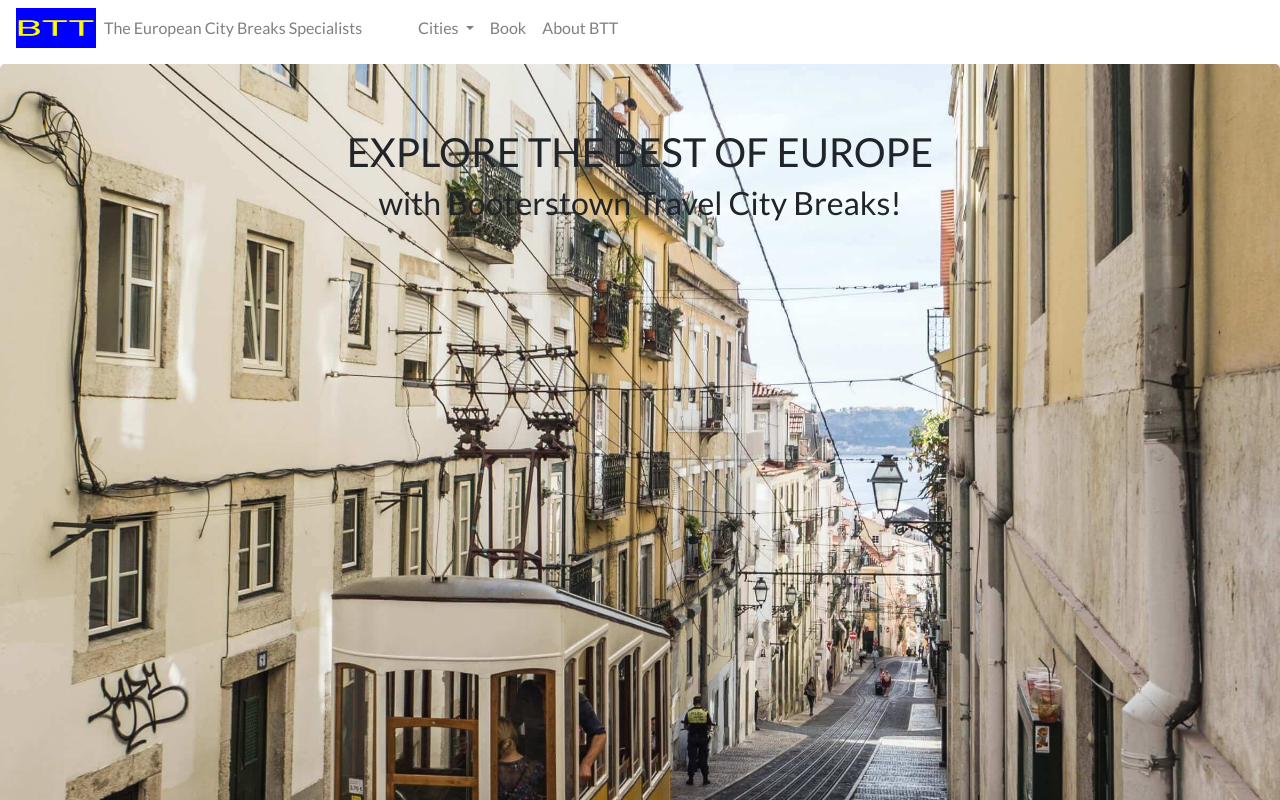
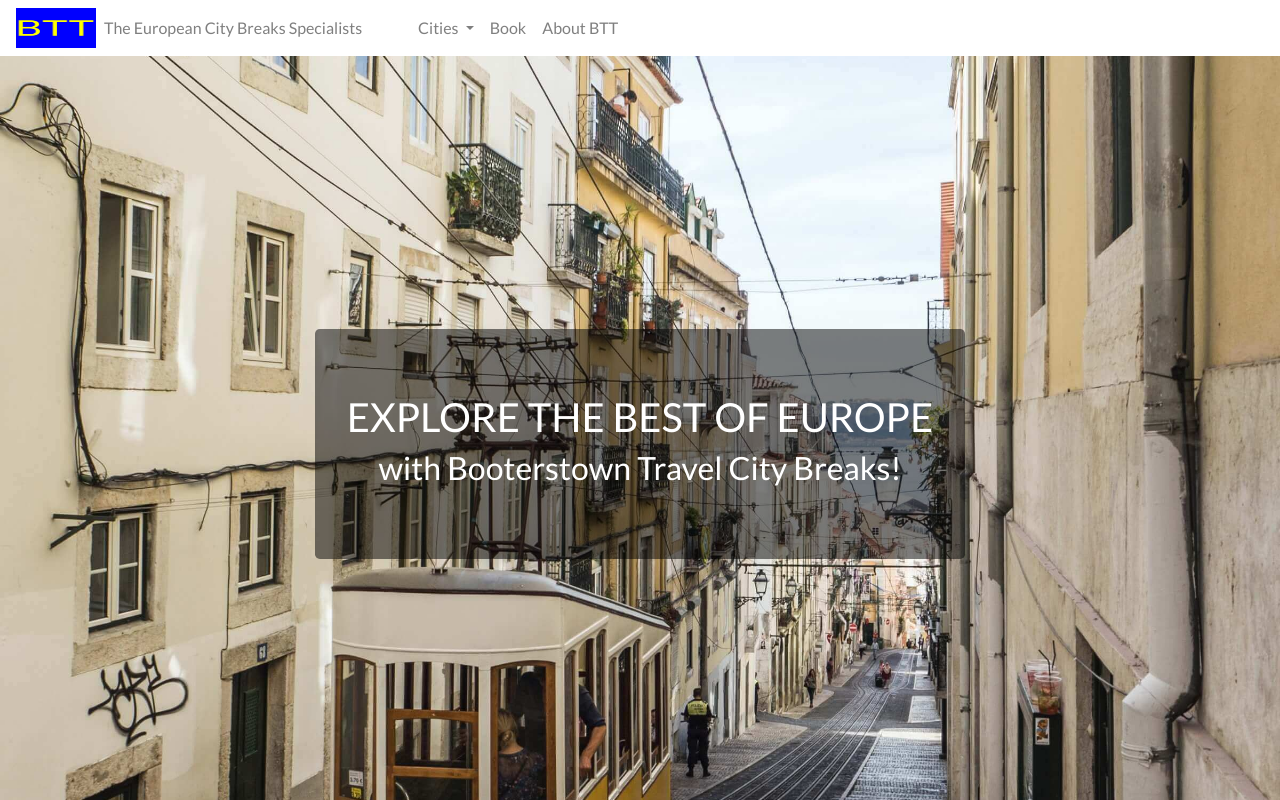
Before and after one commit to dimitridublin/ms_project2, a plain HTML site: page index.html in a window 1280 px wide. Shown: the top 800 px of the page. Drawn offline with nearby package versions, Linux system fonts and the light colour scheme.

Commit message:
added callout container, styled jumbotron

```diff
--- a/assets/css/style.css
+++ b/assets/css/style.css
@@ -11,12 +11,22 @@ body {
     overflow-x: hidden;
 }
 
-.callout-section {
+/* callout container styling */
+.callout-container {
     height: 100vh;
-    /* Homepage hero image by Vali Sachadonig on Unsplash */
+    /* homepage hero image by Vali Sachadonig on Unsplash */
     background-image: url("../images/main_hero_image_unsplash.jpg");
     background-repeat: no-repeat;
     background-size: cover;
     background-position: center;
     background-color: #000;
+    display: flex;
+    align-items: center;
+    justify-content: center;
+    position: relative;
 }
+
+.jumbotron {
+    background-color: rgba(0, 0, 0, 0.5);
+    color: #fff;
+}
--- a/index.html
+++ b/index.html
@@ -57,11 +57,15 @@
                 </ul>
             </div>
         </nav>
-
-        <section class="container-fluid mt-2 callout jumbotron text-center callout-section">
-            <h1 class=" text-uppercase"> Explore the best of Europe</h1>
-            <h2>with Booterstown Travel City Breaks!</h2>
-        </section>
+        <div class="container-fluid callout-container">
+            <div class="row">
+                <div class="col-12">
+                    <section class="container-fluid mt-2 callout jumbotron text-center callout-section">
+                        <h1 class=" text-uppercase"> Explore the best of Europe</h1>
+                        <h2>with Booterstown Travel City Breaks!</h2>
+                    </section>
+                </div>
+            </div>
     </header>
     <footer class="container">
         <div class="row">
```
